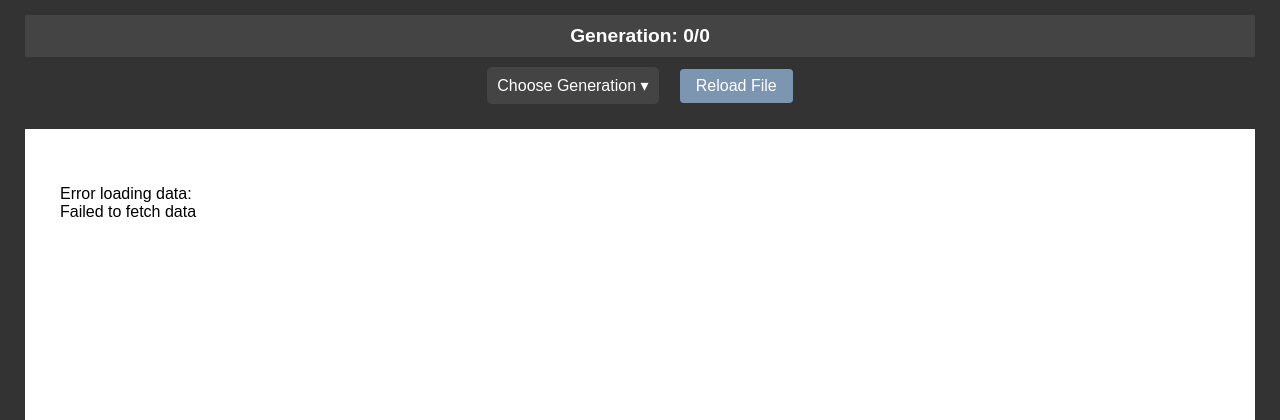
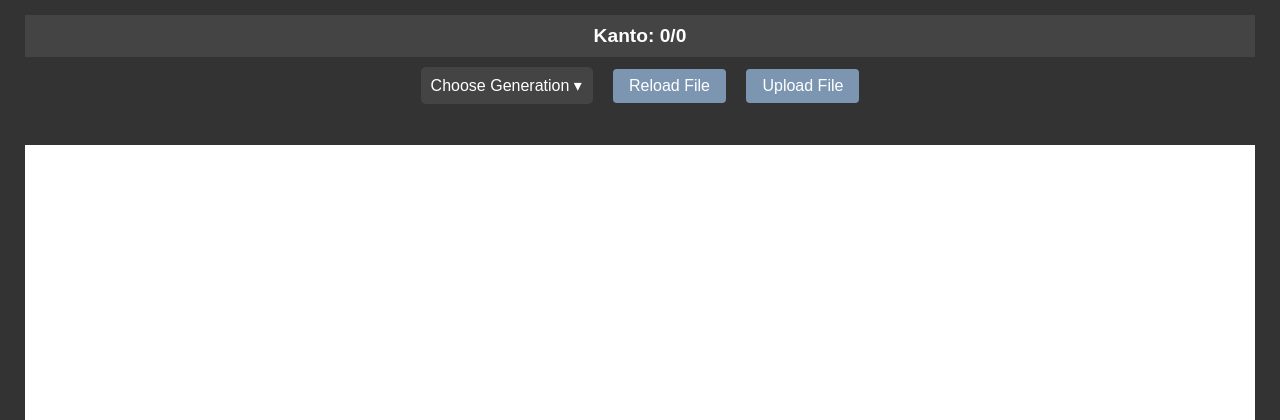
Before and after one commit to RamiAldahir/Pokedex-Tracker, a Flask app: page / in a window 1280 px wide. Shown: the top 420 px of the page. Run offline with Flask 3, Linux system fonts and the light colour scheme; data that the repository does not hold is empty; parts of the project's set-up code (start-up, migrations or seed data) failed here and were passed over.

Commit message:
Upload Files Capability
Can now upload your own .xlsx file and use that

```diff
--- a/app.py
+++ b/app.py
@@ -1,72 +1,42 @@
-from flask import Flask, jsonify, render_template
+from flask import Flask, jsonify, render_template, request
 import pandas as pd
+import os
 
 app = Flask(__name__)
+UPLOAD_FOLDER = "uploads"
+os.makedirs(UPLOAD_FOLDER, exist_ok=True)
+app.config["UPLOAD_FOLDER"] = UPLOAD_FOLDER
 
 # Define Pokédex ranges
 GENERATION_RANGES = {
-    1: (1, 151),
-    2: (152, 251),
-    3: (252, 386),
-    4: (387, 494),
-    5: (495, 649),
-    6: (650, 721),
-    7: (722, 809),
-    8: (810, 898),
-    9: (899, 905),
-    10: (906, 1025)
+    1: (1, 151), 2: (152, 251), 3: (252, 386), 4: (387, 494), 5: (495, 649),
+    6: (650, 721), 7: (722, 809), 8: (810, 898), 9: (899, 905), 10: (906, 1025)
 }
 
-# Load and preprocess Pokémon data on server startup
-FILE_PATH = "Pokedex.xlsx"
-pokemon_data_df = pd.read_excel(FILE_PATH)
-
-# Preprocess data for faster access
 pokemon_data_by_generation = {}
-for gen, (start, end) in GENERATION_RANGES.items():
-    filtered = pokemon_data_df[(pokemon_data_df["Dex Number"] >= start) &
-                                (pokemon_data_df["Dex Number"] <= end)]
-    sanitized_data = []
-    for _, row in filtered.iterrows():
-        try:
-            dex_number = int(row["Dex Number"]) if not pd.isna(row["Dex Number"]) else None
-            name = row["Name"] if isinstance(row["Name"], str) else "Unknown Pokémon"
-            collected = bool(row["In Collection Check"]) if not pd.isna(row["In Collection Check"]) else False
-
-            if dex_number is None or name == "Unknown Pokémon":
-                print(f"Skipping invalid row: {row}")
-                continue
-
-            sanitized_data.append({
-                "pokedex_number": dex_number,
-                "name": name,
-                "collected": collected
-            })
-        except Exception as e:
-            print(f"Error processing row: {row}, Error: {e}")
-            continue
-
-    pokemon_data_by_generation[gen] = sanitized_data
 
 @app.route("/")
 def index():
     return render_template("index.html")
 
-@app.route("/api/generation/<int:generation>")
-def api_get_generation(generation):
-    if generation not in GENERATION_RANGES:
-        return jsonify({"error": "Invalid generation number"}), 400
-    return jsonify(pokemon_data_by_generation[generation])
+@app.route("/api/upload", methods=["POST"])
+def upload_file():
+    global pokemon_data_by_generation
+    if "file" not in request.files:
+        return jsonify({"error": "No file uploaded"}), 400
 
-@app.route("/api/reload", methods=["POST"])
-def reload_data():
-    global pokemon_data_df, pokemon_data_by_generation
+    file = request.files["file"]
+    if file.filename == "":
+        return jsonify({"error": "No selected file"}), 400
+
+    file_path = os.path.join(app.config["UPLOAD_FOLDER"], file.filename)
+    file.save(file_path)
+
     try:
-        # Reload the Excel sheet
-        pokemon_data_df = pd.read_excel(FILE_PATH)
+        pokemon_data_df = pd.read_excel(file_path)
 
-        # Reprocess the data
-        pokemon_data_by_generation = {}
+        # Reprocess data
+        pokemon_data_by_generation.clear()
         for gen, (start, end) in GENERATION_RANGES.items():
             filtered = pokemon_data_df[(pokemon_data_df["Dex Number"] >= start) &
                                         (pokemon_data_df["Dex Number"] <= end)]
@@ -91,10 +61,15 @@ def reload_data():
 
             pokemon_data_by_generation[gen] = sanitized_data
 
-        return jsonify({"message": "Data reloaded successfully"}), 200
+        return jsonify({"message": "File uploaded and data processed successfully"}), 200
     except Exception as e:
-        return jsonify({"error": f"Failed to reload data: {str(e)}"}), 500
+        return jsonify({"error": f"Failed to process file: {str(e)}"}), 500
 
+@app.route("/api/generation/<int:generation>")
+def api_get_generation(generation):
+    if generation not in GENERATION_RANGES:
+        return jsonify({"error": "Invalid generation number"}), 400
+    return jsonify(pokemon_data_by_generation.get(generation, []))
 
 if __name__ == "__main__":
     app.run(debug=True)
--- a/static/loading.css
+++ b/static/loading.css
@@ -3,11 +3,11 @@
     display: flex;
     align-items: center;
     justify-content: center;
-    background-color: #f9f9f9; /* Light grey background for the grid slot */
-    border: 1px solid #ddd; /* Optional border for slot separation */
-    width: 100px; /* Adjust to match grid slot size */
-    height: 100px; /* Adjust to match grid slot size */
-    box-sizing: border-box; /* Ensure padding and border are included in dimensions */
+    background-color: #f9f9f9;
+    border: 1px solid #ddd;
+    width: 100px;
+    height: 100px;
+    box-sizing: border-box;
 }
 
 /* Loader element */
--- a/static/script.js
+++ b/static/script.js
@@ -176,3 +176,58 @@ document.addEventListener("DOMContentLoaded", () => {
     preloadImages(1, 151);
     loadGeneration(1);
 });
+
+
+// Allow uploading of your own file path
+document.addEventListener("DOMContentLoaded", () => {
+    const fileInput = document.getElementById("file-input");
+    const uploadButton = document.getElementById("upload-button");
+    const fileNameDisplay = document.getElementById("file-name");
+
+    uploadButton.addEventListener("click", () => {
+        fileInput.click(); // Simulate clicking the hidden file input
+    });
+
+    fileInput.addEventListener("change", async () => {
+        if (fileInput.files.length === 0) {
+            fileNameDisplay.textContent = ''; // Clear file name if no file is selected
+            return;
+        }
+
+        const fileName = fileInput.files[0].name; // Get the name of the selected file
+        fileNameDisplay.textContent = `Selected file: ${fileName}`;
+
+        const formData = new FormData();
+        formData.append("file", fileInput.files[0]);
+
+        // Change the button text and disable it
+        uploadButton.textContent = "Uploading...";
+        uploadButton.disabled = true;
+
+        try {
+            const response = await fetch("/api/upload", {
+                method: "POST",
+                body: formData
+            });
+
+            const result = await response.json();
+
+            // If the upload was successful, alert the user and reload the page
+            if (response.ok) {
+                uploadButton.textContent = "Upload File"; // Reset button text
+                uploadButton.disabled = false; // Enable the button again
+                alert("File uploaded successfully! Reloading data...");
+                location.reload(); // Reload to reflect changes
+            } else {
+                uploadButton.textContent = "Upload Failed"; // Set button text on failure
+                uploadButton.disabled = false; // Enable the button again in case of failure
+                uploadStatus.textContent = result.message || result.error;
+            }
+        } catch (error) {
+            uploadButton.textContent = "Upload Failed"; // Set button text on error
+            uploadButton.disabled = false; // Enable the button again on error
+            uploadStatus.textContent = "Error uploading file.";
+            console.error("Upload error:", error);
+        }
+    });
+});
--- a/static/style.css
+++ b/static/style.css
@@ -96,7 +96,26 @@ body::after {
     background-color: #516f92;
 }
 
+#upload-button {
+    margin-left: 1rem;
+    padding: 0.5rem 1rem;
+    background-color: #7c95b1;
+    color: white;
+    border: none;
+    border-radius: 4px;
+    cursor: pointer;
+    font-size: 1rem;
+    transition: background-color 0.3s ease;
+}
 
+#upload-button:hover {
+    background-color: #516f92;
+}
+
+#upload-button:disabled {
+    background-color: #b0c4de;
+    cursor: not-allowed;
+}
 
 /* Content Area */
 .content {
--- a/templates/index.html
+++ b/templates/index.html
@@ -34,6 +34,9 @@
                     <option value="10">Paldea</option>
                 </select>
                 <button id="reload-button" class="reload-button">Reload File</button>
+                <input type="file" id="file-input" accept=".xlsx,.csv" hidden>
+                <button id="upload-button">Upload File</button>
+                <p id="file-name" style="margin-top: 0.5rem; color: #7c95b1;"></p>
             </nav>
         </div>
 
```
Also changed, not shown: 4 other files.
